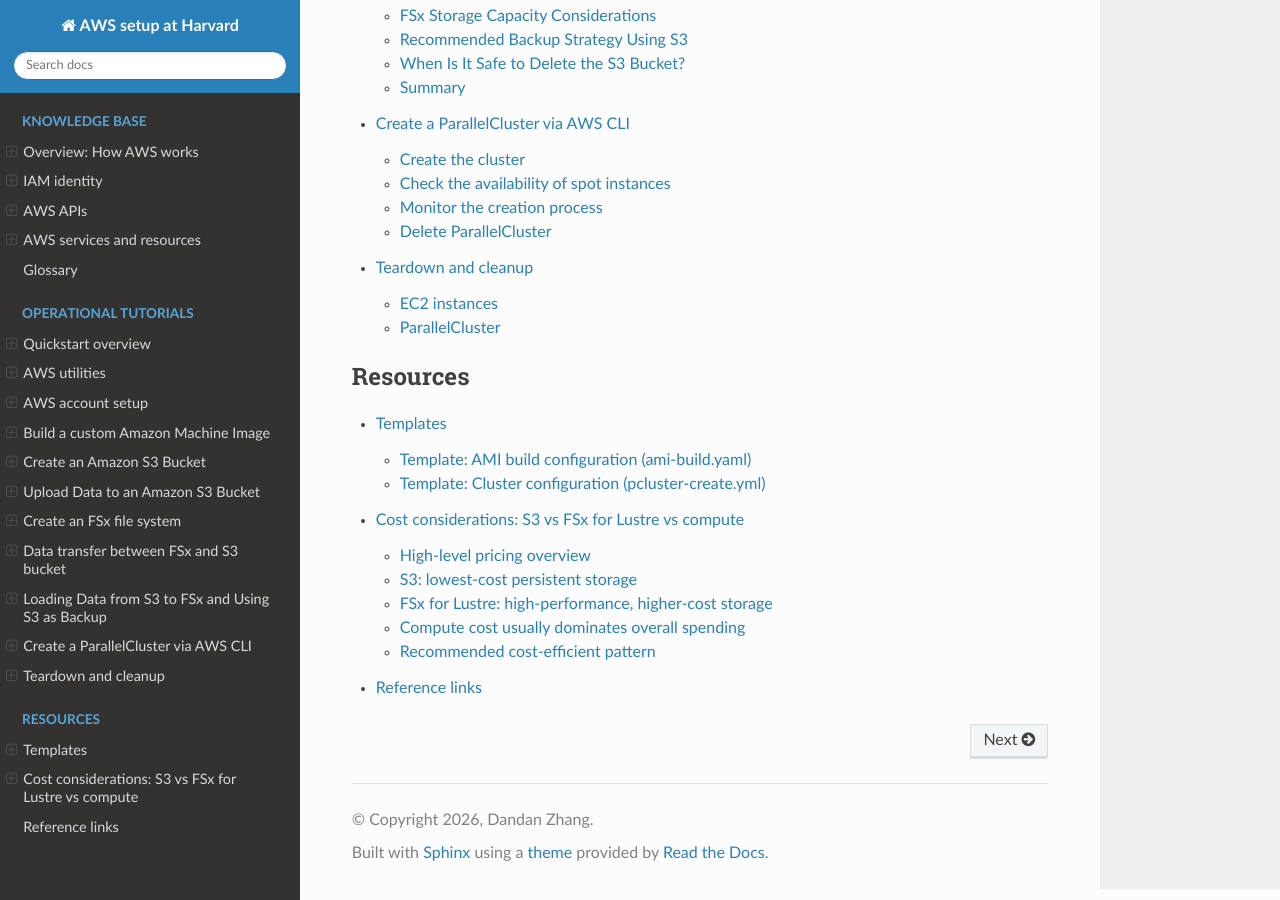
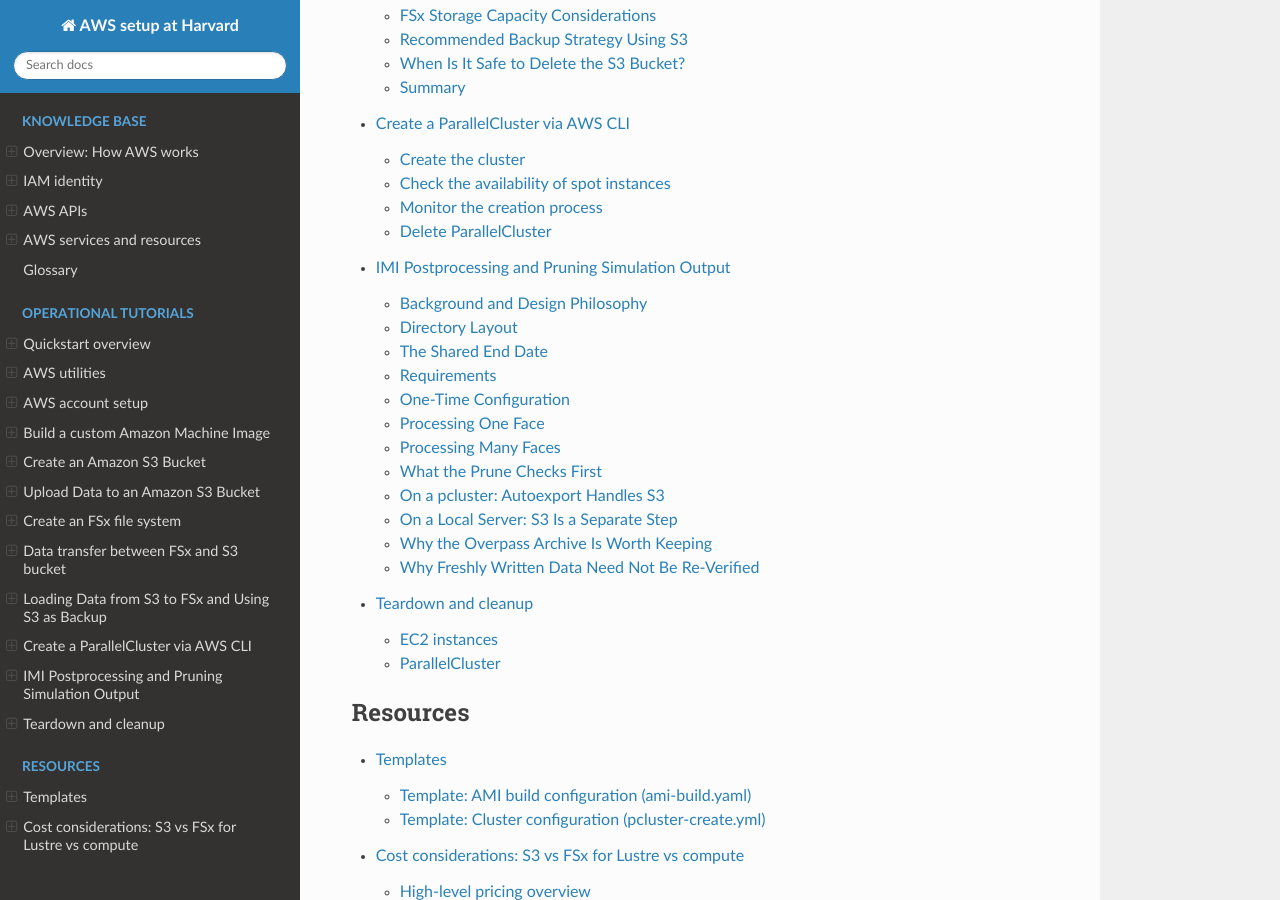
Before and after one commit to 1Dandan/learning-aws, a Sphinx documentation site: the page built from docs/source/index.rst, in a window 1280 px wide and 900 px high, scrolled down 2016 px. Built offline with Sphinx 7.4.7 and the Read the Docs theme 3.1.0, drawn with Linux system fonts in a browser that asks for light colours; part of the change alters nothing that is shown.

Commit message:
Add tutorial on IMI postprocessing and pruning simulation output
Documents how to compute satellite overpass diagnostics and the inversion
for a stretched-grid target face, and how to then delete the GEOS-Chem
OutputDir files those steps are finished with.

The procedure is the same on a local server and on a pcluster. What differs
is only where the paths point and whether S3 objects must be removed by
hand: with a NEW,CHANGED,DELETED autoexport policy the filesystem delete
propagates on its own, while a machine working from downloaded data needs an
explicit upload-then-delete step.

Covers the shared end date and why the safe cutoff is S-2, the two
completion markers that gate any deletion, the data_converted manifest, and
why data written by the current pipeline does not need re-verification.

Co-Authored-By: Claude Opus 5 (1M context) <noreply@anthropic.com>

```diff
--- a/docs/source/index.rst
+++ b/docs/source/index.rst
@@ -25,6 +25,7 @@ AWS setup at Harvard
    operational-tutorials/fsx-upload-data
    operational-tutorials/fsx-s3-data-management
    operational-tutorials/pcluster-create
+   operational-tutorials/imi-postprocessing-and-pruning
    operational-tutorials/teardown
 
 .. toctree::
--- /dev/null
+++ b/docs/source/operational-tutorials/imi-postprocessing-and-pruning.rst
@@ -0,0 +1,395 @@
+.. _imi-postprocessing-and-pruning:
+
+IMI Postprocessing and Pruning Simulation Output
+=================================================
+
+This section describes how to compute satellite overpass diagnostics and the
+inversion for a stretched-grid IMI target face, and how to then delete the
+GEOS-Chem output those steps are finished with.
+
+The procedure is identical on a local server and on a pcluster. Only two
+things differ: where the paths point, and whether you have to remove objects
+from S3 yourself.
+
+Background and Design Philosophy
+--------------------------------
+
+A one-year global ensemble at C36S10 produces roughly 220 target faces, each
+holding hundreds of Jacobian run directories. Nearly all of the storage is
+``jacobian_runs/*/OutputDir``: hourly 3D GEOS-Chem fields, written so that two
+postprocessing steps can consume them.
+
+- **Satellite overpass diagnostics** sample those fields at local overpass
+  time, producing ``OverpassDiagnostics/``
+- **The inversion** applies the TROPOMI operator, producing
+  ``inversion/data_converted/``
+
+Both products are a small fraction of the input. Once they exist and are
+verified, the input is no longer referenced by anything, and 168 TB of
+``OutputDir`` can become a fraction of that.
+
+The design problem is not *how* to delete. It is knowing, without inspecting
+220 faces by hand, that deleting is safe. The answer is two **completion
+markers** per face, written by the pipeline itself, which a pruning tool
+verifies before removing anything.
+
+.. warning::
+
+   ``OutputDir`` cannot be regenerated without re-running the GEOS-Chem
+   simulations. Treat every deletion as permanent and confirm the products
+   are durably stored first.
+
+Directory Layout
+----------------
+
+Per target face, under ``OutputPath``::
+
+  Global_1yr_2025_C36S10_T001/
+  ├── StateVector.nc
+  ├── CS_grids/                        gridspec and tile files
+  ├── jacobian_runs/
+  │   └── Global_1yr_2025_C36S10_T001_0001 … _NNNN/
+  │       ├── OutputDir/               <- the bulk of the storage
+  │       ├── OverpassDiagnostics/     <- product
+  │       └── Restarts/                gcchem_internal_checkpoint.*.nc4
+  ├── inversion/
+  │   ├── data_converted/              <- product
+  │   └── data_converted_manifest.json
+  ├── .overpass_complete.<start>_<S>   <- marker
+  └── .inversion_complete.<start>_<S>  <- marker
+
+The Shared End Date
+-------------------
+
+``S``, the *shared end date*, is the minimum across all Jacobian runs of each
+run's latest checkpoint. It is the date up to which **every** run has
+progressed, and it is what all the date arithmetic keys off.
+
+Overpass output for local date ``L`` reads ``OutputDir`` for both ``L`` and
+``L+1``. So while runs are still advancing:
+
+- ``OutputDir`` holds UTC dates through ``S-1``
+- overpass output can therefore only reach local date ``S-2``
+- the earliest work a later round can do is local date ``S-1``, which needs
+  ``OutputDir`` from ``S-1`` onward
+
+**Files dated ``S-2`` or earlier are referenced by nothing.** That is the
+cutoff. Once ``S`` reaches ``EndDate`` there is no further day to wait for and
+the cutoff becomes ``EndDate-1``.
+
+Requirements
+------------
+
+.. list-table::
+   :header-rows: 1
+   :widths: 30 30 40
+
+   * - Requirement
+     - Needed for
+     - Notes
+   * - conda environment
+     - everything
+     - named in ``CondaEnv``
+   * - GEOS-Chem environment file
+     - ``run_imi.sh``
+     - path in ``GEOSChemEnv``
+   * - Slurm
+     - the inversion step
+     - see the caveat below
+   * - nco (``ncmax``)
+     - ``nElements`` during setup
+     - only when ``RunSetup: true``
+   * - ``GCHP/`` at v14.7.0
+     - ``setup_imi``
+     - cloned automatically if absent
+   * - ``aws`` CLI
+     - S3 upload and pruning
+     - local server only
+
+.. note::
+
+   ``run_imi.sh`` submits the inversion through ``sbatch`` unconditionally.
+   ``run_inversion()`` in ``inversion.sh`` has no non-Slurm branch, unlike the
+   overpass step, which does. On a machine without Slurm the overpass stage
+   runs with ``UseSlurm: false`` but the inversion stage fails.
+
+One-Time Configuration
+----------------------
+
+Every per-face config in ``configs_C36S10/`` is generated from
+``config-1yr-c36s10.yml``, so edit that template once:
+
+.. code-block:: yaml
+
+   OutputPath:        /path/to/output
+   DataPath:          /path/to/ExtData
+   DataPathTROPOMI:   /path/to/blended-tropomi
+   BCpath:            /path/to/blended-boundary-conditions
+   RestartFilePrefix: /path/to/.../GEOSChem.BoundaryConditions.
+
+   SchedulerPartition: <partition>
+   RequestedCPUs:      <n>
+   RequestedMemory:    <n>G
+   RequestedTime:      <D-HH:MM>
+   InversionCPUs:      <n>
+   InversionMemory:    <n>G
+   InversionTime:      <D-HH:MM>
+
+   CondaEnv:     <env name>
+   GEOSChemEnv:  ${HOME}/gchp.env
+
+``run_face_local.sh`` refuses to start while any path still points at
+``/fsx_input`` or ``/fsx_output``, or does not exist, so a forgotten edit fails
+immediately rather than half-running.
+
+Processing One Face
+-------------------
+
+Step 1: Verify Data That Has Round-Tripped Through Storage
+^^^^^^^^^^^^^^^^^^^^^^^^^^^^^^^^^^^^^^^^^^^^^^^^^^^^^^^^^^^
+
+Only needed for overpass data whose integrity you have reason to doubt: files
+downloaded from S3, or produced before the missing-input guard existed.
+**Skip this for data the current pipeline produced.**
+
+.. code-block:: bash
+
+   cd scripts/local
+   ./check_overpass_complete.py ../../configs_C36S10/config_T001.yml > bad_T001.txt
+
+Each expected file is checked: exists, opens, carries its expected variables,
+contains no NaN. Failures go to stdout, which is the deletion list; everything
+else goes to stderr.
+
+.. note::
+
+   There is no exemption for the ``StartDate-1`` file (``20241231``). It is
+   mostly NaN by construction, so it is reported, deleted, and regenerated with
+   everything else. This makes "produced by the current scripts" mean the same
+   thing for every date.
+
+   Run this **once, before reprocessing**. Running it again afterwards will
+   flag ``20241231`` again, forever.
+
+Step 2: Delete What Failed
+^^^^^^^^^^^^^^^^^^^^^^^^^^^
+
+.. code-block:: bash
+
+   ./delete_files_from_list.sh bad_T001.txt              # dry run
+   ./delete_files_from_list.sh bad_T001.txt --execute
+
+The script rejects any path that is not an overpass diagnostic, so a truncated
+redirect cannot turn it into a general-purpose remover.
+
+Step 3: Process
+^^^^^^^^^^^^^^^
+
+.. code-block:: bash
+
+   ./run_face_local.sh T001 --dry-run    # generate config, check paths only
+   ./run_face_local.sh T001
+
+The config is built in a temporary file and installed only after preflight
+passes, so a failed run leaves ``configs_C36S10/`` untouched.
+
+On success the face gains two empty markers and a manifest::
+
+  .overpass_complete.20250101_20250815
+  .inversion_complete.20250101_20250815
+  inversion/data_converted_manifest.json
+
+Exactly one marker exists per stage: writing a new one removes the superseded
+one, so a face holds two markers total, not two per round.
+
+Step 4: Prune
+^^^^^^^^^^^^^
+
+.. code-block:: bash
+
+   ./prune_outputdir.py ../../configs_C36S10/config_T001.yml            # dry run
+   ./prune_outputdir.py ../../configs_C36S10/config_T001.yml --execute
+
+This deletes files on the filesystem. Nothing more. Every precondition it
+checks is a path check, so it behaves identically wherever it runs.
+
+Processing Many Faces
+---------------------
+
+Only the prune loops; the rest is one face at a time.
+
+.. code-block:: bash
+
+   ./prune_outputdir.py ../../configs_C36S10/config_T*.yml \
+       --execute --max-faces 10 --retain-days 7 \
+       --stop-file /fsx_output/imi-gchp/STOP_PRUNE
+
+.. list-table::
+   :header-rows: 1
+   :widths: 30 70
+
+   * - Option
+     - Effect
+   * - ``--max-faces N``
+     - stop after N faces; start small, confirm, then raise
+   * - ``--retain-days N``
+     - hold ``OutputDir`` N days further back as a recovery margin
+   * - ``--stop-file PATH``
+     - halt cleanly between faces once that file exists
+   * - ``--record-deleted FILE``
+     - append every deleted path, for the S3 step below
+   * - ``--skip-converted-check``
+     - only for a face whose inversion predates manifests
+
+A blocked face is left completely untouched and reported; the loop continues.
+The exit code is 2 if any face was blocked.
+
+What the Prune Checks First
+---------------------------
+
+#. Exactly one marker per stage, both carrying the same start date and ``S``.
+#. The cutoff comes from the marker's ``S``, never from the checkpoints as they
+   stand now. ``S`` grows as runs advance, and recomputing it at prune time
+   would delete past what the markers actually cover. This is the easiest
+   thing to get wrong.
+#. Every Jacobian run holds an overpass file for every date in the window,
+   compared as an explicit set rather than a count. A count still matches when
+   one date is missing and another is duplicated.
+#. ``inversion/data_converted`` agrees with its manifest.
+
+Any failure blocks that face and leaves it untouched. A per-face
+``.outputdir_pruned.json`` records what was removed and when, which also makes
+a re-run a no-op.
+
+The data_converted Manifest
+^^^^^^^^^^^^^^^^^^^^^^^^^^^
+
+``jacobian.py`` records every TROPOMI granule the window selected and its
+outcome:
+
+.. list-table::
+   :header-rows: 1
+   :widths: 25 75
+
+   * - Status
+     - Meaning
+   * - ``written``
+     - the operator returned data and a pickle was saved
+   * - ``cached``
+     - a pickle from an earlier round was already in place
+   * - ``no_valid_obs``
+     - the granule held no usable observation, so nothing was written
+
+That last row is why the manifest exists. A granule that legitimately produces
+no pickle is otherwise indistinguishable from one that was never processed, so
+completeness could only be inferred from which dates happen to have output, and
+any such rule either accepts real gaps or rejects healthy faces.
+
+On a pcluster: Autoexport Handles S3
+-------------------------------------
+
+With a :ref:`DRA <dra>` carrying a ``NEW,CHANGED,DELETED`` autoexport policy,
+deleting a file on FSx propagates the delete to S3. Nothing further is needed:
+run ``prune_outputdir.py`` and the bucket follows.
+
+.. warning::
+
+   A propagated delete is irreversible unless the bucket has versioning enabled.
+   Turn on S3 versioning with a noncurrent-version expiry, 30 days is cheap
+   insurance, **before** the first prune. That is the only real undo.
+
+.. note::
+
+   Autoexport through a DRA is a different mechanism from the legacy
+   ``lfs hsm_archive`` path. Confirm the two coexist as expected on one file
+   system before relying on autoexport across every face.
+
+On a Local Server: S3 Is a Separate Step
+-----------------------------------------
+
+When working from data downloaded out of S3, nothing syncs on your behalf, so
+uploading products and removing retired objects is an explicit extra step.
+
+.. code-block:: bash
+
+   # 1. delete locally, recording what went
+   ./prune_outputdir.py ../../configs_C36S10/config_T001.yml \
+       --execute --record-deleted pruned_T001.txt
+
+   # 2. upload products, then delete those objects from S3
+   ./s3_upload_and_prune.sh ../../configs_C36S10/config_T001.yml BUCKET \
+       --deleted-list pruned_T001.txt              # dry run
+   ./s3_upload_and_prune.sh ../../configs_C36S10/config_T001.yml BUCKET \
+       --deleted-list pruned_T001.txt --execute
+
+The order is deliberate: products are uploaded before any object is removed.
+The script rejects any recorded path that is not under this face's
+``OutputDir``, and deletes in batches of 1000 keys.
+
+Verifying Uploads
+^^^^^^^^^^^^^^^^^
+
+An object's ``ETag`` equals its MD5 only for single-part uploads. ``aws s3 cp``
+goes multipart above 8 MB, after which the ``ETag`` is an MD5 of part MD5s with
+a ``-N`` suffix and will never match a local ``md5sum``. Compare **sizes**
+instead, which is authoritative for truncation and needs no download.
+
+The upload is already integrity-checked: the CLI sends a per-part checksum and
+S3 rejects any part that does not match, so a successful ``sync`` proves the
+bytes landed intact. For a true end-to-end hash with no download, upload with
+``--checksum-algorithm CRC32C`` and read it back with
+``head-object --checksum-mode ENABLED``.
+
+Why the Overpass Archive Is Worth Keeping
+------------------------------------------
+
+``SatDiagOperator`` selects what the inversion reads:
+
+.. list-table::
+   :header-rows: 1
+   :widths: 40 30 30
+
+   * -
+     - ``false``
+     - ``true``
+   * - operator reads
+     - ``OutputDir``
+     - ``OverpassDiagnostics``
+   * - granules selected
+     - up to ``S-1``
+     - up to the last overpass local date
+   * - ``data_converted`` recomputable after a prune
+     - no
+     - yes
+
+With ``SatDiagOperator: false`` the inversion reads ``OutputDir`` directly, so
+a date whose ``OutputDir`` has been deleted can never have its inversion
+re-run. The overpass archive is what restores that option: under
+``SatDiagOperator: true`` it is the input from which ``data_converted`` can be
+recomputed, long after ``OutputDir`` is gone.
+
+To recompute from the archive you need, besides ``OverpassDiagnostics``: the
+TROPOMI granules, ``StateVector.nc``, and ``CS_grids/``. The prune only ever
+removes ``OutputDir``, so these survive it, but they must also survive whatever
+else is done to shrink storage.
+
+Why Freshly Written Data Need Not Be Re-Verified
+-------------------------------------------------
+
+Step 1 is deliberately not repeated at scale on a pcluster, where every read
+would trigger an HSM restore. Data produced by the current pipeline is written
+by code that:
+
+- **cannot leave a partial file** — every diagnostic is written to a temporary
+  file and moved into place atomically
+- **cannot write a silent all-NaN file** — a missing ``OutputDir`` input for a
+  date inside the simulation window is a hard error, not an empty result
+- **never rewrites a finished file** — completed output is skipped
+
+That last guard is what makes pruning safe at all. Without it, a later run over
+a pruned date would regenerate the overpass file as silent all-NaN rather than
+failing, and the corruption would be indistinguishable from real output.
+
+Corruption therefore does not originate in the writer. It originates in the
+storage round trip, which is exactly what Step 1 is for, and exactly why it is
+needed once and then not again.
```
